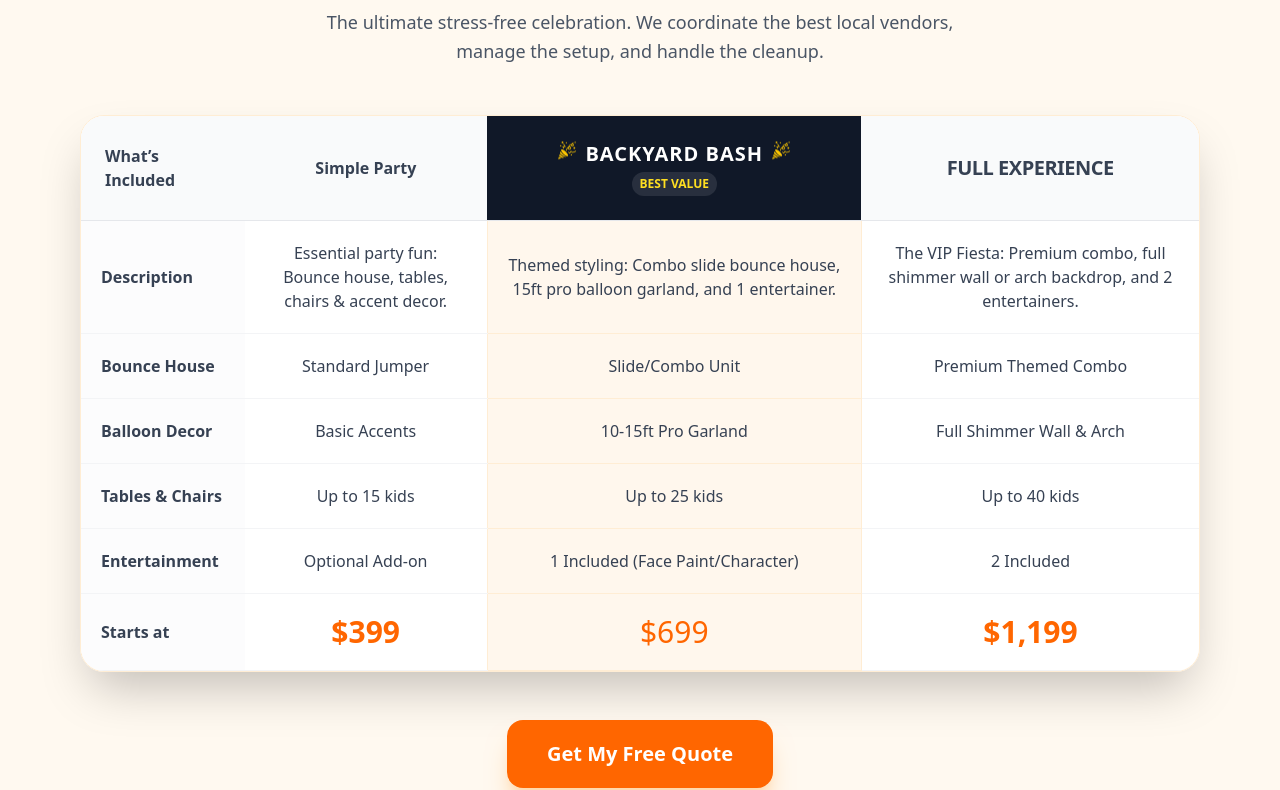
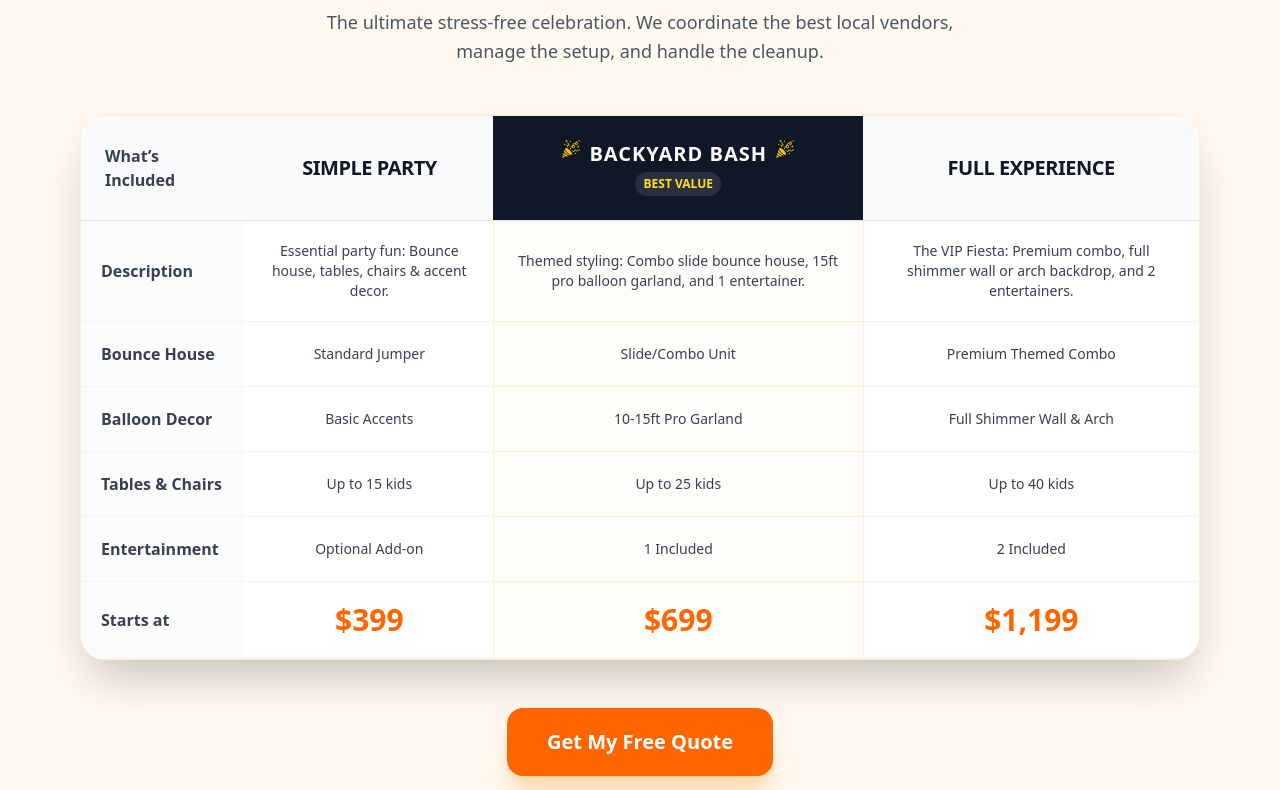
Before and after one commit to micheci/quickFiestaProject, a React (Vite) app in the folder quickFiestaFront/: page / in a window 1280 px wide. Shown: the part 2716-3506 px from the top of the page. Built offline with nearby package versions, Linux system fonts and the light colour scheme.

Commit message:
Updated the table

```diff
--- a/quickFiestaFront/src/components/BalloonTestimonialSection.tsx
+++ b/quickFiestaFront/src/components/BalloonTestimonialSection.tsx
@@ -1,17 +1,22 @@
 import { Balloon } from "./Balloon";
 
-const testimonials = [
+interface Testimonial {
+  text: string;
+  author: string;
+  color: string;
+}
+
+const testimonials: Testimonial[] = [
   { text: "Best party ever! Setup was perfect 🎉", author: "Sarah M.", color: "pink" },
   { text: "Zero stress, kids loved every moment!", author: "David & Maria L.", color: "blue" },
   { text: "Worth every penny. We just showed up.", author: "Jasmine K.", color: "green" },
 ];
 
-// --- DYNAMIC CONFETTI GENERATION (FULL SPREAD) ---
+// --- DYNAMIC CONFETTI GENERATION ---
 const random = (min: number, max: number) => `${Math.random() * (max - min) + min}%`;
 
-const confettiPieces:any = [];
+const confettiPieces: any[] = [];
 
-// Generate 70 pieces, spread across the whole section
 for (let i = 0; i < 70; i++) {
   const colors = [
     "bg-yellow-400",
@@ -29,8 +34,8 @@ for (let i = 0; i < 70; i++) {
 
   confettiPieces.push({
     color: colors[Math.floor(Math.random() * colors.length)],
-    top: random(0, 90),   // anywhere vertically
-    left: random(0, 100), // anywhere horizontally
+    top: random(0, 90),
+    left: random(0, 100),
     size: sizes[Math.floor(Math.random() * sizes.length)],
     round: rounds[Math.floor(Math.random() * rounds.length)],
     delay: `${Math.random() * 2}s`,
@@ -54,14 +59,18 @@ function BalloonTestimonial({ text, author, color, index }: any) {
 
 export default function BalloonTestimonialSection() {
   return (
-    <section className="relative py-20 md:py-32 bg-gradient-to-b from-[#FFF9F0] to-white overflow-hidden" id="balloonSection">
+    /* hidden md:block ensures this whole section doesn't exist on mobile */
+    <section
+      className="hidden md:block relative py-20 md:py-32 bg-gradient-to-b from-[#FFF9F0] to-white overflow-hidden"
+      id="balloonSection"
+    >
 
       {/* --- CONFETTI LAYER --- */}
       <div className="absolute inset-0 pointer-events-none overflow-hidden">
-        {confettiPieces.map((p:any, i:any) => (
+        {confettiPieces.map((p: any, i: number) => (
           <div
             key={i}
-            className={`absolute hidden md:block ${p.color} ${p.size} ${p.round} opacity-30 animate-pulse`}
+            className={`absolute ${p.color} ${p.size} ${p.round} opacity-30 animate-pulse`}
             style={{
               top: p.top,
               left: p.left,
@@ -90,7 +99,7 @@ export default function BalloonTestimonialSection() {
 
         {/* Distributed Balloon Row */}
         <div className="flex flex-col md:flex-row justify-around items-center md:items-start gap-16 md:gap-4">
-          {testimonials.map((t, i) => (
+          {testimonials.map((t: Testimonial, i: number) => (
             <BalloonTestimonial
               key={i}
               index={i}
--- a/quickFiestaFront/src/components/Packages.tsx
+++ b/quickFiestaFront/src/components/Packages.tsx
@@ -5,14 +5,48 @@ const PackagesTable = () => {
     document.getElementById("contact")?.scrollIntoView({ behavior: "smooth" });
   };
 
-  const rows = [
-    ["Description", "Essential party fun: Bounce house, tables, chairs & accent decor.", "Themed styling: Combo slide bounce house, 15ft pro balloon garland, and 1 entertainer.", "The VIP Fiesta: Premium combo, full shimmer wall or arch backdrop, and 2 entertainers."],
-    ["Bounce House", "Standard Jumper", "Slide/Combo Unit", "Premium Themed Combo"],
-    ["Balloon Decor", "Basic Accents", "10-15ft Pro Garland", "Full Shimmer Wall & Arch"],
-    ["Tables & Chairs", "Up to 15 kids", "Up to 25 kids", "Up to 40 kids"],
-    ["Entertainment", "Optional Add-on", "1 Included (Face Paint/Character)", "2 Included"],
-    ["Starts at", "$399", "$699", "$1,199"],
+  // One source of truth for all your data
+  const packageData = [
+    {
+      name: "Simple Party",
+      description: "Essential party fun: Bounce house, tables, chairs & accent decor.",
+      price: "$399",
+      features: [
+        { label: "Bounce House", value: "Standard Jumper" },
+        { label: "Balloon Decor", value: "Basic Accents" },
+        { label: "Tables & Chairs", value: "Up to 15 kids" },
+        { label: "Entertainment", value: "Optional Add-on" },
+      ],
+      popular: false,
+    },
+    {
+      name: "Backyard Bash",
+      description: "Themed styling: Combo slide bounce house, 15ft pro balloon garland, and 1 entertainer.",
+      price: "$699",
+      features: [
+        { label: "Bounce House", value: "Slide/Combo Unit" },
+        { label: "Balloon Decor", value: "10-15ft Pro Garland" },
+        { label: "Tables & Chairs", value: "Up to 25 kids" },
+        { label: "Entertainment", value: "1 Included" },
+      ],
+      popular: true,
+    },
+    {
+      name: "Full Experience",
+      description: "The VIP Fiesta: Premium combo, full shimmer wall or arch backdrop, and 2 entertainers.",
+      price: "$1,199",
+      features: [
+        { label: "Bounce House", value: "Premium Themed Combo" },
+        { label: "Balloon Decor", value: "Full Shimmer Wall & Arch" },
+        { label: "Tables & Chairs", value: "Up to 40 kids" },
+        { label: "Entertainment", value: "2 Included" },
+      ],
+      popular: false,
+    }
   ];
+
+  // Helper to get features by label for the table rows
+  const featureLabels = ["Description", "Bounce House", "Balloon Decor", "Tables & Chairs", "Entertainment", "Starts at"];
 
   return (
     <section id="packages" className="py-24 bg-[#FFF9F0] font-inter overflow-hidden relative">
@@ -25,47 +59,84 @@ const PackagesTable = () => {
           manage the setup, and handle the cleanup.
         </p>
 
-        <div className="overflow-x-auto rounded-3xl shadow-2xl border border-orange-100">
-          <table className="w-full border-collapse bg-white">
+        {/* --- MOBILE VIEW (Vertical Cards) --- */}
+        <div className="grid grid-cols-1 gap-8 md:hidden text-left">
+          {packageData.map((pkg, idx) => (
+            <div key={idx} className={`bg-white rounded-3xl p-6 shadow-xl border-2 ${pkg.popular ? 'border-[#FF6600]' : 'border-orange-100'}`}>
+              {pkg.popular && (
+                <span className="bg-[#FF6600] text-white text-xs font-bold px-3 py-1 rounded-full uppercase mb-4 inline-block">
+                  Most Popular
+                </span>
+              )}
+              <h3 className="text-2xl font-bold text-gray-900 mb-1">{pkg.name}</h3>
+              <p className="text-gray-500 text-sm mb-6 leading-relaxed">{pkg.description}</p>
+
+              <div className="space-y-4 mb-8">
+                {pkg.features.map((feature, fIdx) => (
+                  <div key={fIdx} className="flex justify-between items-center border-b border-gray-50 pb-2">
+                    <span className="text-xs font-bold uppercase text-gray-400 tracking-wider">{feature.label}</span>
+                    <span className="text-sm font-medium text-gray-800">{feature.value}</span>
+                  </div>
+                ))}
+              </div>
+
+              <div className="flex items-center justify-between">
+                <span className="text-gray-400 font-medium">Starting at</span>
+                <div className="text-3xl font-black text-[#FF6600]">{pkg.price}</div>
+              </div>
+            </div>
+          ))}
+        </div>
+
+        {/* --- DESKTOP VIEW (Restored Table) --- */}
+        <div className="hidden md:block overflow-hidden rounded-3xl shadow-2xl border border-orange-100 bg-white">
+          <table className="w-full border-collapse">
             <thead>
               <tr className="bg-gray-50 text-gray-700">
-                <th className="p-6 text-left border-b border-gray-200">What’s Included</th>
-                <th className="p-6 text-center border-b border-gray-200">Simple Party</th>
-
-                {/* Most Popular Column */}
-                <th className="p-6 text-center border-b border-gray-200 bg-gray-900 text-white relative">
+                <th className="p-6 text-left border-b border-gray-200 font-bold">What’s Included</th>
+                {packageData.map((pkg, i) => (
+                  <th key={i} className={`p-6 text-center border-b border-gray-200 ${pkg.popular ? 'bg-gray-900 text-white' : 'text-gray-900'}`}>
+                    {pkg.popular ? (
                       <div className="flex flex-col items-center gap-1">
                         <div className="flex items-center gap-2">
                           <GiPartyPopper className="text-yellow-400 w-5 h-5 animate-bounce" />
-                      <span className="font-bold text-xl uppercase tracking-wider">Backyard Bash</span>
+                          <span className="font-bold text-xl uppercase tracking-wider">{pkg.name}</span>
                           <GiPartyPopper className="text-yellow-400 w-5 h-5 animate-bounce" />
                         </div>
                         <span className="text-xs text-yellow-300 font-bold bg-white/10 px-2 py-1 rounded-full uppercase">Best Value</span>
                       </div>
+                    ) : (
+                      <span className="font-bold text-xl uppercase tracking-tight">{pkg.name}</span>
+                    )}
                   </th>
-
-                <th className="p-6 text-center border-b border-gray-200 font-bold text-xl uppercase tracking-tight">Full Experience</th>
+                ))}
               </tr>
             </thead>
+            <tbody className="text-gray-700">
+              {featureLabels.map((label, rowIndex) => (
+                <tr key={rowIndex} className="group hover:bg-orange-50/40 transition-colors">
+                  {/* First Column: Feature Label */}
+                  <td className="p-5 border-b border-gray-100 font-semibold text-left bg-gray-50/50">
+                    {label}
+                  </td>
 
-            <tbody className="text-gray-700">
-              {rows.map((row, i) => (
-                <tr key={i} className="group hover:bg-orange-50/40 transition-colors">
-                  {row.map((cell, j) => {
-                    const isPopularCol = j === 2;
-                    const isPriceRow = i === rows.length - 1;
+                  {/* Data Columns */}
+                  {packageData.map((pkg, colIndex) => {
+                    let content = "";
+                    if (label === "Description") content = pkg.description;
+                    else if (label === "Starts at") content = pkg.price;
+                    else {
+                      content = pkg.features.find(f => f.label === label)?.value || "—";
+                    }
+
+                    const isPriceRow = label === "Starts at";
 
                     return (
-                      <td
-                        key={j}
-                        className={`
-                          p-5 border-b border-gray-100
-                          ${j === 0 ? "font-semibold text-left bg-gray-50/50" : "text-center"}
-                          ${isPopularCol ? "bg-orange-50 font-medium border-x border-orange-100" : ""}
-                          ${isPriceRow && j !== 0 ? "text-3xl font-black text-[#FF6600]" : ""}
-                        `}
-                      >
-                        {cell}
+                      <td key={colIndex} className={`p-5 border-b border-gray-100 text-center
+                        ${pkg.popular ? "bg-orange-50/30 border-x border-orange-100" : ""}
+                        ${isPriceRow ? "text-3xl font-black text-[#FF6600]" : "text-sm"}
+                      `}>
+                        {content}
                       </td>
                     );
                   })}
```
Lines whose indentation alone changed are shown as unchanged.
